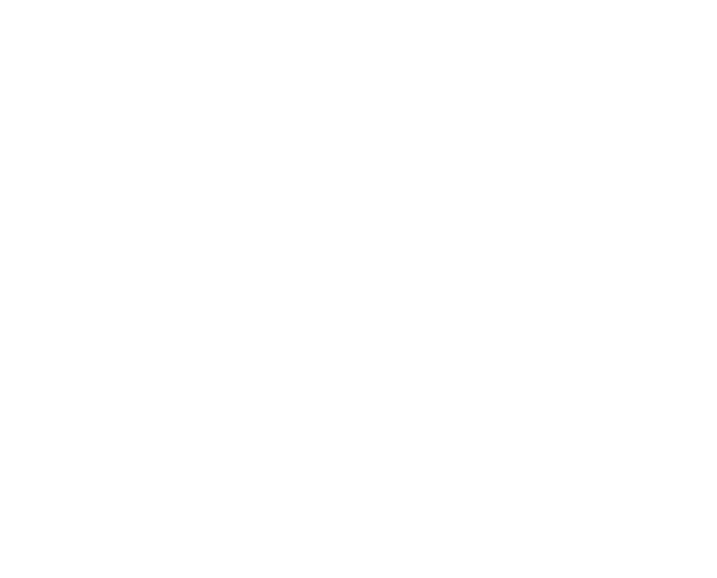
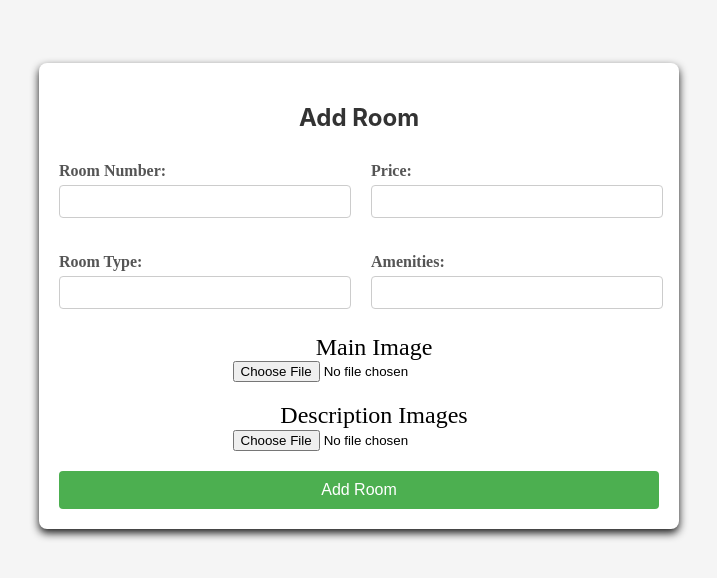
Before and after one commit to LancerLam2k4/AI-Powered-Hotel-Booking-App, a React (Create React App) app in the folder frontend/: page /add-room in a window 1280 px wide. Before the commit this address had no page. Shown: the part 104-682 px from the top of the page, without its empty margins (281-998 px from the left). Built offline with nearby package versions, Linux system fonts and the light colour scheme.

Commit message:
add_room

```diff
--- a/frontend/src/App.js
+++ b/frontend/src/App.js
@@ -6,6 +6,7 @@
 import TravelerDashboard from './components/TravelerDashboard'; // Dashboard Traveler
 import StaffDashboard from './components/StaffDashboard'; // Dashboard Staff
 import HotelOwnerDashboard from './components/HotelOwnerDashboard'; // Dashboard Hotel Owner
+import AddRoom from './components/Admin/AddRoom.js';
 
 const App = () => {
     return (
@@ -17,6 +18,7 @@
                 <Route path="/traveler-dashboard" element={<TravelerDashboard />} />
                 <Route path="/staff-dashboard" element={<StaffDashboard />} />
                 <Route path="/hotel-owner-dashboard" element={<HotelOwnerDashboard />} />
+                <Route path="/add-room" element={<AddRoom />} />
             </Routes>
         </Router>
     );
--- /dev/null
+++ b/frontend/src/components/Admin/AddRoom.css
@@ -0,0 +1,147 @@
+/* AddRoom.css */
+
+.add-room-page {
+  display: flex;
+  justify-content: center;
+  align-items: center;
+  height: 100vh;
+  background-color: #f5f5f5;
+}
+
+.add-room-box {
+  width: 100%;
+  max-width: 600px;
+  padding: 20px;
+  background-color: white;
+  border-radius: 8px;
+  box-shadow: 0px 4px 8px rgba(0, 0, 0, 0.9);
+}
+
+.add-room-box h2 {
+  text-align: center;
+  margin-bottom: 20px;
+  color: #333;
+}
+
+.form-row {
+  display: flex;
+  justify-content: space-between;
+  margin-bottom: 15px;
+}
+
+.form-group {
+  width: 48%;
+  display: flex;
+  flex-direction: column;
+}
+
+.form-group label {
+  font-weight: bold;
+  color: #555;
+  margin-bottom: 5px;
+  width: 100%;
+  display: block;
+  text-align: left;
+  padding-left: 0;
+  margin-left: 0;
+}
+
+form input[type="text"],
+form input[type="number"] {
+  width: 95%;
+  padding: 8px;
+  border: 1px solid #ccc;
+  border-radius: 4px;
+  text-align: left;
+}
+
+label {
+  cursor: default;
+  margin-left: 30px;
+  font-family: 'Roboto Slab', serif;
+  font-size: 24px;
+}
+
+.image-section {
+  text-align: center;
+  margin-bottom: 20px;
+}
+
+/* Aligns the main image section with file upload on left and preview on right */
+.main-image-container {
+  display: flex;
+  align-items: center;
+  justify-content: space-evenly;
+  margin-bottom: 20px;
+  flex-direction: row;
+}
+
+.choose-file {
+  flex: 1;
+  margin-right: 20px;
+}
+
+.file-label {
+  display: inline-block;
+  font-weight: bold;
+  color: #555;
+}
+
+.main-preview-img {
+  width: 150px;          /* Adjust as needed */
+  height: auto;
+  object-fit: cover;
+  border: 1px solid #ddd;
+  border-radius: 4px;
+}
+
+.sub-images-container {
+  display: flex;
+  justify-content: center;
+  gap: 10px;
+  flex-wrap: wrap;
+}
+
+.sub-image-wrapper {
+  position: relative;
+  display: inline-block;
+  margin: 10px;
+}
+
+.sub-preview-img {
+  width: 60px;
+  height: 60px;
+  border: 1px solid #ddd;
+  border-radius: 4px;
+  margin: 0;
+}
+
+.remove-btn {
+  position: absolute;
+  top: 0;
+  right: 0;
+  background-color: red;
+  color: white;
+  border: none;
+  border-radius: 4px;
+  cursor: pointer;
+  padding: 2px 5px;
+  z-index: 1;
+}
+
+.add-room-btn {
+  display: block;
+  width: 100%;
+  padding: 10px;
+  background-color: #4CAF50;
+  color: #fff;
+  border: none;
+  border-radius: 4px;
+  cursor: pointer;
+  font-size: 16px;
+  margin-top: 20px;
+}
+
+.add-room-btn:hover {
+  background-color: #45a049;
+}
--- /dev/null
+++ b/frontend/src/components/Admin/AddRoom.js
@@ -0,0 +1,145 @@
+// AddRoom.js
+import React, { useState } from 'react';
+import './AddRoom.css';
+
+const AddRoom = () => {
+  const [roomData, setRoomData] = useState({
+    room_id: '',
+    type: '',
+    price: '',
+    amenities: '',
+    availability: false,
+    mainPhoto: null,
+    subPhotos: [],
+  });
+
+  const handleChange = (e) => {
+    const { name, value, type, checked } = e.target;
+    setRoomData((prevData) => ({
+      ...prevData,
+      [name]: type === 'checkbox' ? checked : value,
+    }));
+  };
+
+  const handleMainPhotoChange = (e) => {
+    if (e.target.files[0]) {
+      setRoomData((prevData) => ({
+        ...prevData,
+        mainPhoto: e.target.files[0],
+      }));
+    }
+  };
+
+  const handleSubPhotoChange = (e) => {
+    if (e.target.files[0]) {
+      setRoomData((prevData) => ({
+        ...prevData,
+        subPhotos: [...prevData.subPhotos, e.target.files[0]],
+      }));
+    }
+  };
+
+  const removeSubPhoto = (index) => {
+    setRoomData((prevData) => {
+      const updatedPhotos = [...prevData.subPhotos];
+      updatedPhotos.splice(index, 1);
+      return { ...prevData, subPhotos: updatedPhotos };
+    });
+  };
+
+  const handleDragStart = (e, index) => {
+    e.dataTransfer.setData('text/plain', index);
+  };
+
+  const handleDrop = (e, index) => {
+    const fromIndex = parseInt(e.dataTransfer.getData('text/plain'), 10);
+    if (fromIndex !== index) {
+      setRoomData((prevData) => {
+        const updatedPhotos = [...prevData.subPhotos];
+        const movedPhoto = updatedPhotos[fromIndex];
+        updatedPhotos.splice(fromIndex, 1);
+        updatedPhotos.splice(index, 0, movedPhoto);
+        return { ...prevData, subPhotos: updatedPhotos };
+      });
+    }
+    e.preventDefault();
+  };
+
+  const handleDragOver = (e) => {
+    e.preventDefault(); // Prevent default to allow drop
+  };
+
+  const handleSubmit = (e) => {
+    e.preventDefault();
+    console.log(roomData);
+  };
+
+  return (
+    <div className="add-room-page">
+      <div className="add-room-box">
+        <h2>Add Room</h2>
+        <form onSubmit={handleSubmit}>
+          <div className="form-row">
+            <div className="form-group">
+              <label>Room Number:</label>
+              <input type="text" name="room_id" value={roomData.room_id} onChange={handleChange} required />
+            </div>
+            <div className="form-group">
+              <label>Price:</label>
+              <input type="text" name="price" value={roomData.price} onChange={handleChange} step="0.01" required />
+            </div>
+          </div>
+
+          <div className="form-row">
+            <div className="form-group">
+              <label>Room Type:</label>
+              <input type="text" name="type" value={roomData.type} onChange={handleChange} required />
+            </div>
+            <div className="form-group">
+              <label>Amenities:</label>
+              <input type="text" name="amenities" value={roomData.amenities} onChange={handleChange} required />
+            </div>
+          </div>
+
+          <div className="image-section">
+            <label>Main Image</label>
+            <div className="main-image-container">
+              <input type="file" name="mainPhoto" onChange={handleMainPhotoChange} accept="image/*" />
+              {roomData.mainPhoto && (
+                <img src={URL.createObjectURL(roomData.mainPhoto)} alt="Main Room" className="main-preview-img" />
+              )}
+            </div>
+          </div>
+
+          <div className="image-section">
+            <label>Description Images</label>
+            <div className="sub-images-container">
+              {roomData.subPhotos.map((photo, index) => (
+                <div
+                  className="sub-image-wrapper"
+                  key={index}
+                  draggable
+                  onDragStart={(e) => handleDragStart(e, index)}
+                  onDrop={(e) => handleDrop(e, index)}
+                  onDragOver={handleDragOver}
+                >
+                  <img
+                    src={URL.createObjectURL(photo)}
+                    alt={`Description ${index}`}
+                    className="sub-preview-img"
+                  />
+                  <button type="button" className="remove-btn" onClick={() => removeSubPhoto(index)}>X</button>
+                </div>
+              ))}
+            </div>
+            <input type="file" name="subPhoto" onChange={handleSubPhotoChange} accept="image/*" />
+          </div>
+
+          <button type="submit" className="add-room-btn">Add Room</button>
+        </form>
+      </div>
+    </div>
+  );
+};
+
+export default AddRoom;
--- a/frontend/src/components/Admin/AdminDashboard.css
+++ b/frontend/src/components/Admin/AdminDashboard.css
@@ -128,6 +128,7 @@
 .table th:nth-child(8){
     max-width: 54px;
 }
+
 .table th:nth-child(1){
     max-width: 60px;
 }
@@ -203,29 +204,29 @@
     transition: transform 0.2s;
 }
 
-.table-buttons .edit-icon:hover {
+.table-buttons .edit-room-icon:hover {
     transform: scale(1.1);
 }
 
-.table-buttons .delete-icon {
+.table-buttons .delete-room-icon {
     margin-left: 5px;
 }
 
-.table-buttons .delete-icon:hover {
+.table-buttons .delete-room-icon:hover {
     transform: scale(1.1);
 }
 
-img.add-icon {
+img.add-room-icon {
     width: 30px;
     height: 30px;
 }
 
-img.add-icon:hover {
+img.add-room-icon:hover {
     transform: scale(1.1);
 }
 
 /* Footer */
-.footer {
+.footer-adminDashboard {
     text-align: center;
     padding: 10px;
     background-color: lightgrey;
--- a/frontend/src/components/Admin/AdminDashboard.js
+++ b/frontend/src/components/Admin/AdminDashboard.js
@@ -4,6 +4,7 @@
 import './AdminDashboard.css';
 
 const AdminDashboard = () => {
+  const navigate = useNavigate();
   const [rooms, setRooms] = useState([]);
   const [searchQuery, setSearchQuery] = useState('');
 
@@ -33,7 +34,7 @@
 
   // Add, Edit, Delete functionality placeholders
   const handleAddRoom = () => {
-    // Implement add room logic here
+    navigate('/add-room');
   };
 
   const handleEditRoom = (roomId) => {
@@ -126,8 +127,8 @@
                   <td><img src={room.image_url} alt="Room" width="100" height="80" /></td>
                   <td>
                     <div className="table-buttons">
-                      <img src="editbtn.png" alt="Edit" className="edit-icon" onClick={() => handleEditRoom(room.room_id)} />
-                      <img src="deletebtn.png" alt="Delete" className="delete-icon" onClick={() => handleDeleteRoom(room.room_id)} />
+                      <img src="editbtn.png" alt="Edit" className="edit-room-icon" onClick={() => handleEditRoom(room.room_id)} />
+                      <img src="deletebtn.png" alt="Delete" className="delete-room-icon" onClick={() => handleDeleteRoom(room.room_id)} />
                     </div>
                   </td>
                 </tr>
@@ -138,7 +139,7 @@
       </div>
 
       {/* Footer */}
-      <footer className="footer">
+      <footer className="footer-adminDashboard">
         Developed by Group 5
       </footer>
     </div>
```
